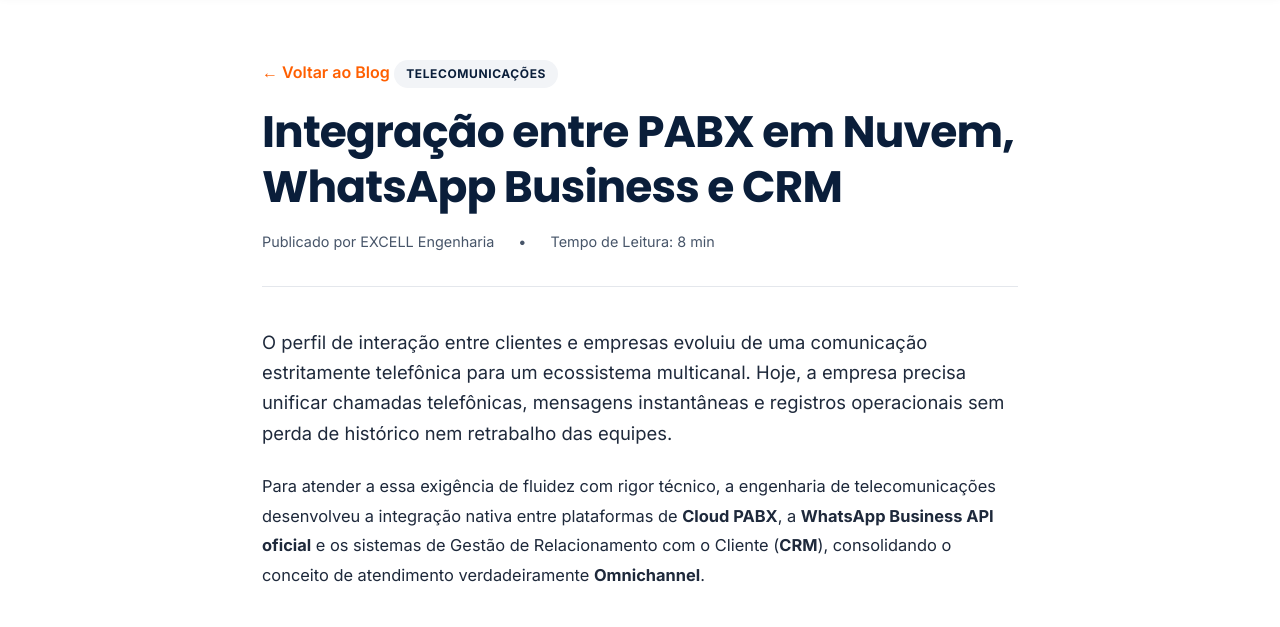
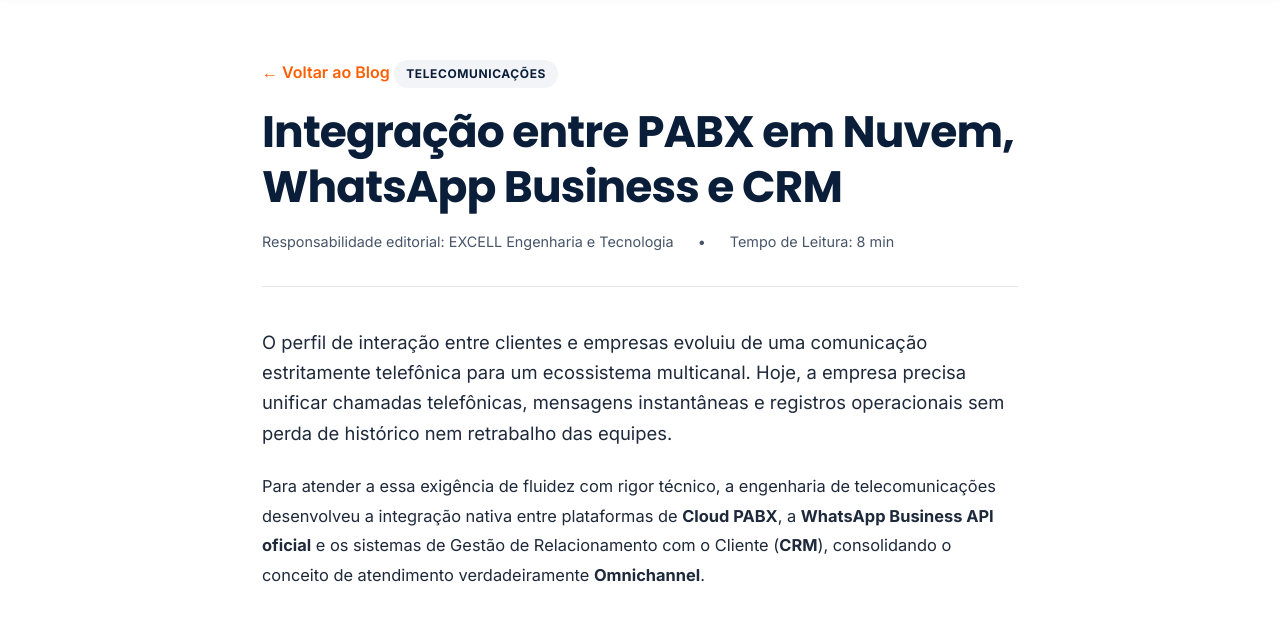
Before and after one commit to paulorozin/excell-new, a plain HTML site: page blog/telecom-integracao-whatsapp.html in a window 1280 px wide. Shown: the part 134-761 px from the top of the page. Drawn offline with Linux system fonts and the light colour scheme.

Commit message:
Explicita responsabilidade editorial da EXCELL

```diff
--- a/blog/telecom-integracao-whatsapp.html
+++ b/blog/telecom-integracao-whatsapp.html
@@ -139,7 +139,7 @@
         <span class="blog-tag">Telecomunicações</span>
         <h1>Integração entre PABX em Nuvem, WhatsApp Business e CRM</h1>
         <div class="article-meta">
-          <span>Publicado por EXCELL Engenharia</span>
+          <span>Responsabilidade editorial: EXCELL Engenharia e Tecnologia</span>
           <span>•</span>
           <span>Tempo de Leitura: 8 min</span>
         </div>
```
